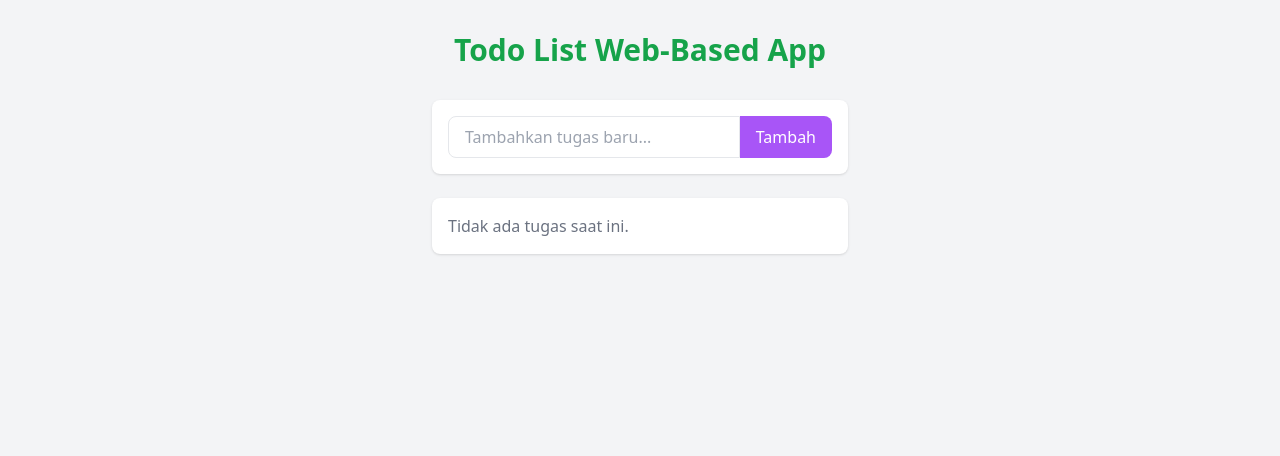
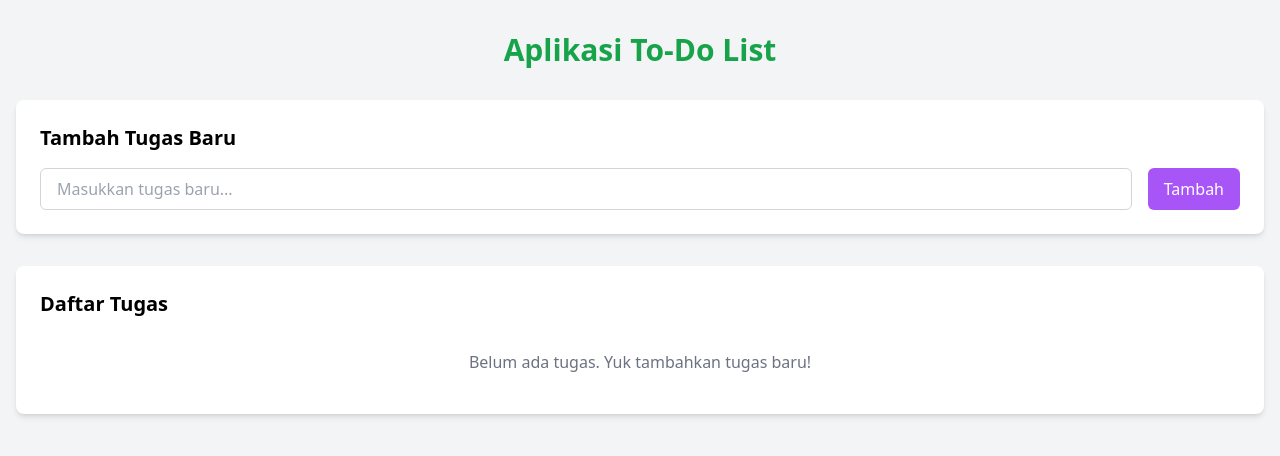
Before and after one commit to teukuandrian/todolist_230615005, a PHP site: page / in a window 1280 px wide. Shown: the top 456 px of the page. Run offline with PHP 8.4, Linux system fonts and the light colour scheme; some libraries are stand-ins or nearby versions.

Commit message:
Update index.php

```diff
--- a/index.php
+++ b/index.php
@@ -1,32 +1,39 @@
 <?php
 session_start();
 
-// Inisialisasi array todo jika belum ada
+// Inisialisasi array tugas jika belum ada
 if (!isset($_SESSION['todos'])) {
     $_SESSION['todos'] = [];
 }
 
-// Fungsi untuk menambah todo
+// Fungsi untuk menambah tugas
 if (isset($_POST['add'])) {
-    $task = trim($_POST['task']);
-    if (!empty($task)) {
-        $newId = uniqid();
-        $_SESSION['todos'][] = [
-            'id' => $newId,
-            'nama_tugas' => htmlspecialchars($task),
-            'status' => false
+    $newTask = [
+        'id' => uniqid(),
+        'nama_tugas' => htmlspecialchars($_POST['nama_tugas']),
+        'status' => 'belum'
     ];
-    }
+    array_push($_SESSION['todos'], $newTask);
     header("Location: ".$_SERVER['PHP_SELF']);
     exit();
 }
 
-// Fungsi untuk menghapus todo
+// Fungsi untuk menghapus tugas
 if (isset($_GET['delete'])) {
     $id = $_GET['delete'];
-    foreach ($_SESSION['todos'] as $key => $todo) {
+    $_SESSION['todos'] = array_filter($_SESSION['todos'], function($todo) use ($id) {
+        return $todo['id'] !== $id;
+    });
+    header("Location: ".$_SERVER['PHP_SELF']);
+    exit();
+}
+
+// Fungsi untuk mengupdate status tugas
+if (isset($_GET['toggle'])) {
+    $id = $_GET['toggle'];
+    foreach ($_SESSION['todos'] as &$todo) {
         if ($todo['id'] === $id) {
-            unset($_SESSION['todos'][$key]);
+            $todo['status'] = $todo['status'] === 'selesai' ? 'belum' : 'selesai';
             break;
         }
     }
@@ -34,29 +41,13 @@ if (isset($_GET['delete'])) {
     exit();
 }
 
-// Fungsi untuk mengupdate status todo
-if (isset($_GET['toggle'])) {
-    $id = $_GET['toggle'];
+// Fungsi untuk mengedit tugas
+if (isset($_POST['update'])) {
+    $id = $_POST['id'];
     foreach ($_SESSION['todos'] as &$todo) {
         if ($todo['id'] === $id) {
-            $todo['status'] = !$todo['status'];
+            $todo['nama_tugas'] = htmlspecialchars($_POST['nama_tugas']);
             break;
-        }
-    }
-    header("Location: ".$_SERVER['PHP_SELF']);
-    exit();
-}
-
-// Fungsi untuk mengedit todo
-if (isset($_POST['edit'])) {
-    $id = $_POST['id'];
-    $newTask = trim($_POST['new_task']);
-    if (!empty($newTask)) {
-        foreach ($_SESSION['todos'] as &$todo) {
-            if ($todo['id'] === $id) {
-                $todo['nama_tugas'] = htmlspecialchars($newTask);
-                break;
-            }
         }
     }
     header("Location: ".$_SERVER['PHP_SELF']);
@@ -69,89 +60,99 @@ if (isset($_POST['edit'])) {
 <head>
     <meta charset="UTF-8">
     <meta name="viewport" content="width=device-width, initial-scale=1.0">
-    <title>Todo List Web-Based App</title>
+    <title>Aplikasi To-Do List</title>
     <script src="https://cdn.tailwindcss.com"></script>
     <link rel="stylesheet" href="style.css">
 </head>
 <body class="bg-gray-100 min-h-screen">
-    <div class="container mx-auto px-4 py-8 max-w-md">
-        <h1 class="text-3xl font-bold text-center text-green-600 mb-8">Todo List Web-Based App</h1>
+    <div class="container mx-auto px-4 py-8">
+        <h1 class="text-3xl font-bold text-center mb-8 text-green-600">Aplikasi To-Do List</h1>
 
-        <!-- Form Tambah Todo -->
-        <form method="POST" class="mb-6 bg-white p-4 rounded-lg shadow">
-            <div class="flex">
-                <input type="text" name="task" placeholder="Tambahkan tugas baru..."
-                       class="flex-grow px-4 py-2 border rounded-l-lg focus:outline-none focus:ring-2 focus:ring-purple-500">
-                <button type="submit" name="add" class="bg-purple-500 text-white px-4 py-2 rounded-r-lg hover:bg-purple-600 transition">
+        <!-- Form Tambah Tugas -->
+        <div class="bg-white rounded-lg shadow-md p-6 mb-8">
+            <h2 class="text-xl font-semibold mb-4">Tambah Tugas Baru</h2>
+            <form method="POST" class="flex gap-4">
+                <input type="text" name="nama_tugas" placeholder="Masukkan tugas baru..."
+                       class="flex-1 px-4 py-2 border border-gray-300 rounded-md focus:outline-none focus:ring-2 focus:ring-purple-500" required>
+                <button type="submit" name="add" class="bg-purple-500 hover:bg-purple-600 text-white px-4 py-2 rounded-md transition duration-200">
                     Tambah
                 </button>
+            </form>
         </div>
-        </form>
 
-        <!-- Daftar Todo -->
-        <div class="bg-white rounded-lg shadow overflow-hidden">
+        <!-- Daftar Tugas -->
+        <div class="bg-white rounded-lg shadow-md p-6">
+            <h2 class="text-xl font-semibold mb-4">Daftar Tugas</h2>
+
             <?php if (empty($_SESSION['todos'])): ?>
-                <p class="p-4 text-gray-500">Tidak ada tugas saat ini.</p>
+                <p class="text-gray-500 text-center py-4">Belum ada tugas. Yuk tambahkan tugas baru!</p>
             <?php else: ?>
+                <ul class="divide-y divide-gray-200">
                     <?php foreach ($_SESSION['todos'] as $todo): ?>
-                    <div class="border-b border-gray-200 last:border-b-0">
-                        <div class="p-4 flex items-center justify-between">
+                        <li class="py-4 flex items-center justify-between group">
                             <div class="flex items-center">
                                 <!-- Checkbox Status -->
                                 <a href="?toggle=<?= $todo['id'] ?>" class="mr-3">
-                                    <input type="checkbox" <?= $todo['status'] ? 'checked' : '' ?>
-                                           class="h-5 w-5 text-green-500 rounded focus:ring-green-400 cursor-pointer">
+                                    <div class="w-6 h-6 rounded-full border-2 border-blue-500 flex items-center justify-center <?= $todo['status'] === 'selesai' ? 'bg-blue-500' : '' ?>">
+                                        <?php if ($todo['status'] === 'selesai'): ?>
+                                            <svg xmlns="http://www.w3.org/2000/svg" class="h-4 w-4 text-white" viewBox="0 0 20 20" fill="currentColor">
+                                                <path fill-rule="evenodd" d="M16.707 5.293a1 1 0 010 1.414l-8 8a1 1 0 01-1.414 0l-4-4a1 1 0 011.414-1.414L8 12.586l7.293-7.293a1 1 0 011.414 0z" clip-rule="evenodd" />
+                                            </svg>
+                                        <?php endif; ?>
+                                    </div>
                                 </a>
 
                                 <!-- Nama Tugas -->
-                                <span class="<?= $todo['status'] ? 'line-through text-gray-400' : 'text-gray-800' ?>">
+                                <span class="<?= $todo['status'] === 'selesai' ? 'line-through text-gray-400' : 'text-gray-800' ?>">
                                     <?= $todo['nama_tugas'] ?>
                                 </span>
                             </div>
 
                             <!-- Tombol Aksi -->
-                            <div class="flex space-x-2">
+                            <div class="flex gap-2 opacity-0 group-hover:opacity-100 transition-opacity duration-200">
                                 <!-- Form Edit -->
-                                <div x-data="{ open: false }" class="relative">
-                                    <button @click="open = true" class="text-green-500 hover:text-green-600">
-                                        <svg xmlns="http://www.w3.org/2000/svg" class="h-5 w-5" viewBox="0 0 20 20" fill="currentColor">
-                                            <path d="M13.586 3.586a2 2 0 112.828 2.828l-.793.793-2.828-2.828.793-.793zM11.379 5.793L3 14.172V17h2.828l8.38-8.379-2.83-2.828z" />
-                                        </svg>
-                                    </button>
-
-                                    <div x-show="open" @click.away="open = false" class="absolute right-0 mt-2 w-64 bg-white rounded-md shadow-lg z-10 p-4">
-                                        <form method="POST">
+                                <form method="POST" class="hidden" id="form-edit-<?= $todo['id'] ?>">
                                     <input type="hidden" name="id" value="<?= $todo['id'] ?>">
-                                            <input type="text" name="new_task" value="<?= $todo['nama_tugas'] ?>"
-                                                   class="w-full px-3 py-2 border rounded mb-2">
-                                            <div class="flex justify-end space-x-2">
-                                                <button type="button" @click="open = false" class="px-3 py-1 text-gray-600 rounded hover:bg-gray-100">
-                                                    Batal
-                                                </button>
-                                                <button type="submit" name="edit" class="px-3 py-1 bg-blue-500 text-white rounded hover:bg-blue-600">
+                                    <div class="flex gap-2">
+                                        <input type="text" name="nama_tugas" value="<?= $todo['nama_tugas'] ?>"
+                                               class="px-3 py-1 border border-gray-300 rounded-md focus:outline-none focus:ring-1 focus:ring-blue-500">
+                                        <button type="submit" name="update" class="bg-green-500 hover:bg-green-600 text-white px-3 py-1 rounded-md text-sm">
                                             Simpan
                                         </button>
                                     </div>
                                 </form>
-                                    </div>
-                                </div>
 
-                                <!-- Tombol Hapus -->
-                                <a href="?delete=<?= $todo['id'] ?>" class="text-red-500 hover:text-red-600"
-                                   onclick="return confirm('Apakah Anda yakin ingin menghapus tugas ini?')">
-                                    <svg xmlns="http://www.w3.org/2000/svg" class="h-5 w-5" viewBox="0 0 20 20" fill="currentColor">
-                                        <path fill-rule="evenodd" d="M9 2a1 1 0 00-.894.553L7.382 4H4a1 1 0 000 2v10a2 2 0 002 2h8a2 2 0 002-2V6a1 1 0 100-2h-3.382l-.724-1.447A1 1 0 0011 2H9zM7 8a1 1 0 012 0v6a1 1 0 11-2 0V8zm5-1a1 1 0 00-1 1v6a1 1 0 102 0V8a1 1 0 00-1-1z" clip-rule="evenodd" />
-                                    </svg>
+                                <!-- Tombol Edit dan Hapus -->
+                                <div class="flex gap-2" id="buttons-<?= $todo['id'] ?>">
+                                    <button onclick="toggleEditForm('<?= $todo['id'] ?>')" class="bg-yellow-500 hover:bg-yellow-600 text-white px-3 py-1 rounded-md text-sm">
+                                        Edit
+                                    </button>
+                                    <a href="?delete=<?= $todo['id'] ?>" class="bg-red-500 hover:bg-red-600 text-white px-3 py-1 rounded-md text-sm">
+                                        Hapus
                                     </a>
                                 </div>
                             </div>
-                    </div>
+                        </li>
                     <?php endforeach; ?>
+                </ul>
             <?php endif; ?>
         </div>
     </div>
 
-    <!-- Alpine JS untuk dropdown edit -->
-    <script src="https://cdn.jsdelivr.net/npm/alpinejs@2.8.2/dist/alpine.min.js" defer></script>
+    <script>
+        function toggleEditForm(id) {
+            const form = document.getElementById(`form-edit-${id}`);
+            const buttons = document.getElementById(`buttons-${id}`);
+
+            if (form.classList.contains('hidden')) {
+                form.classList.remove('hidden');
+                buttons.classList.add('hidden');
+                form.querySelector('input[name="nama_tugas"]').focus();
+            } else {
+                form.classList.add('hidden');
+                buttons.classList.remove('hidden');
+            }
+        }
+    </script>
 </body>
 </html>
```
Lines whose indentation alone changed are shown as unchanged.
